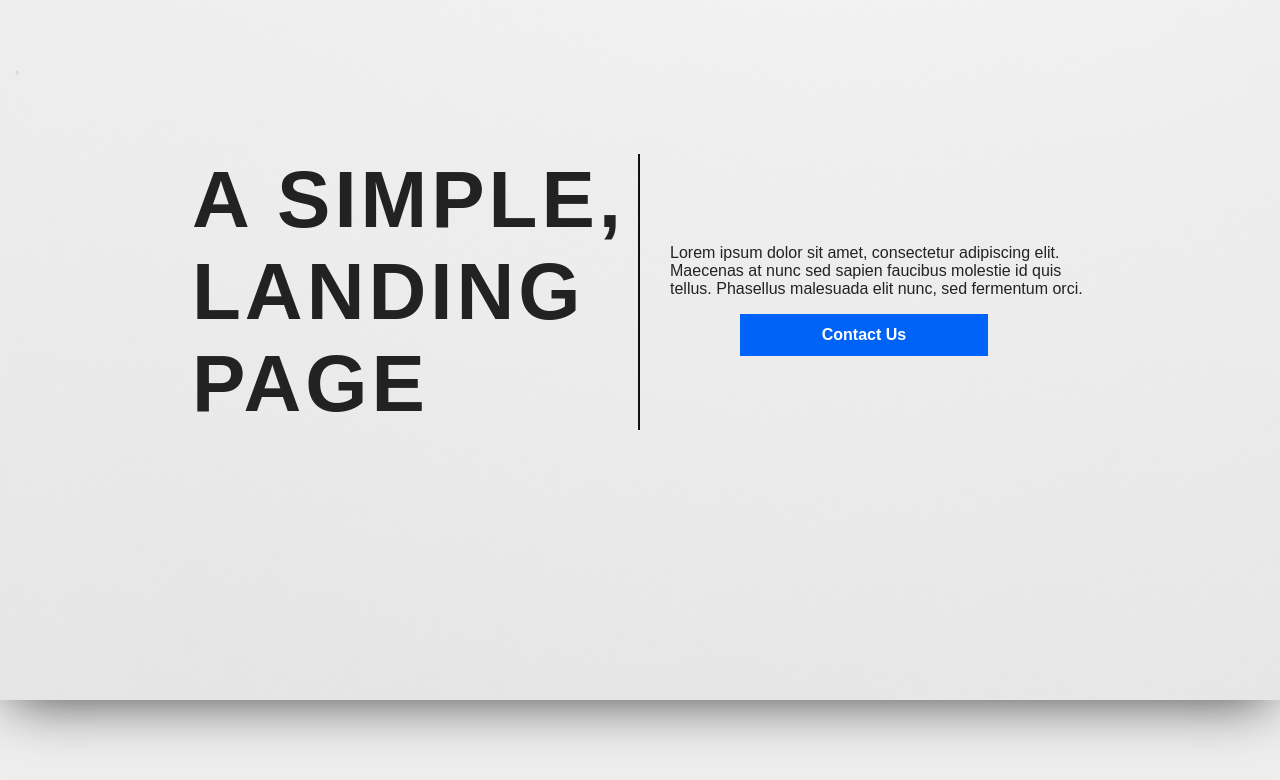
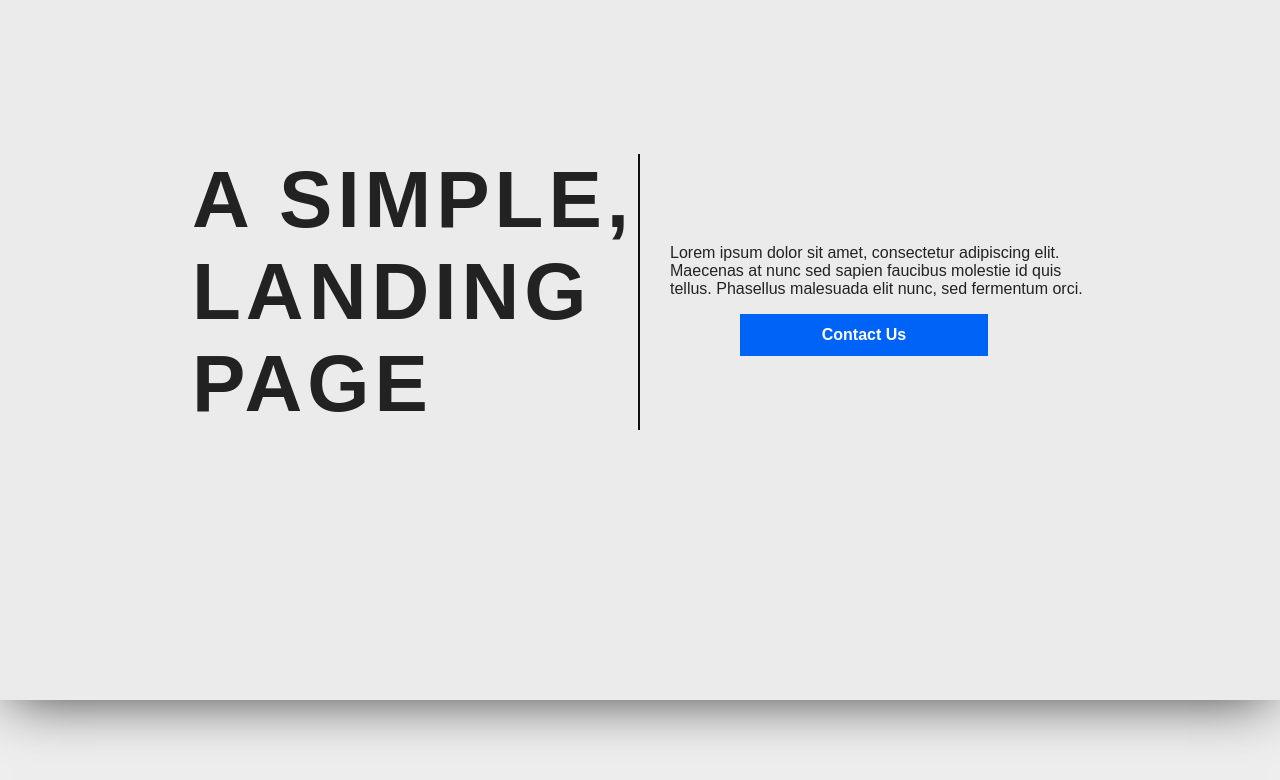
Before and after one commit to totalca/react-landing-page, a React (Create React App) app: page / in a window 1280 px wide. Shown: the top 780 px of the page. Built offline with nearby package versions, Linux system fonts and the light colour scheme.

Commit message:
Quick header fix

```diff
--- a/src/components/header/header.css
+++ b/src/components/header/header.css
@@ -1,9 +1,6 @@
 header {
-  background: url("./images/background.jpg");
-  background-size: 100%;
+  background-color: #EBEBEB;
   height: 700px;
-  background-position: center;
-  position: relative;
 }
 
 header div.top {
@@ -23,7 +20,7 @@ header div.top h1 {
   font-weight: bold;
   margin: 0;
   text-transform: uppercase;
-  letter-spacing: 4px;
+  letter-spacing: 5px;
   border-right: 2px solid #111111;
 
 }
```
Also changed, not shown: src/components/header/images/background.jpg (deleted), src/components/header/images/bg.png (deleted).
